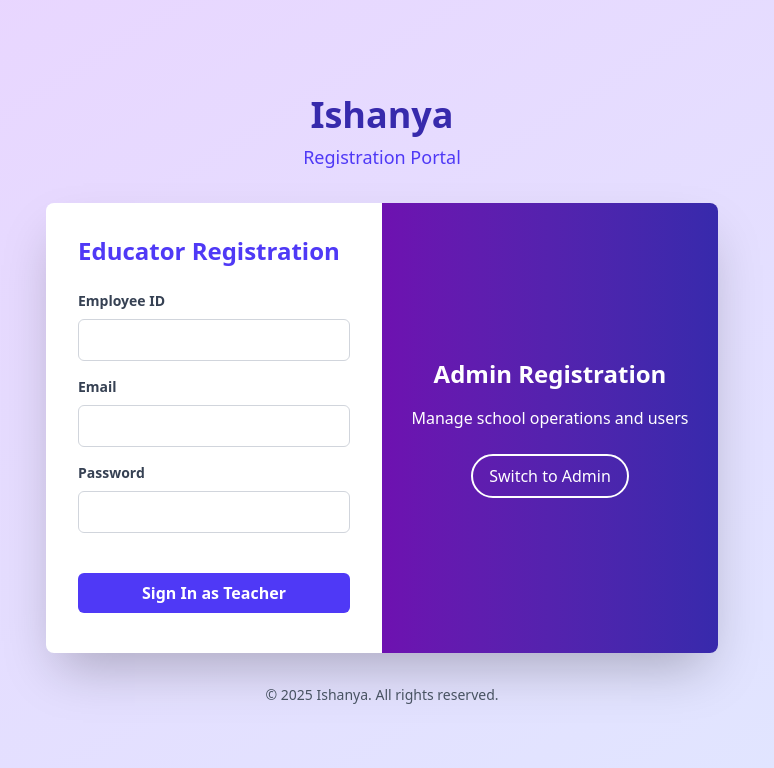
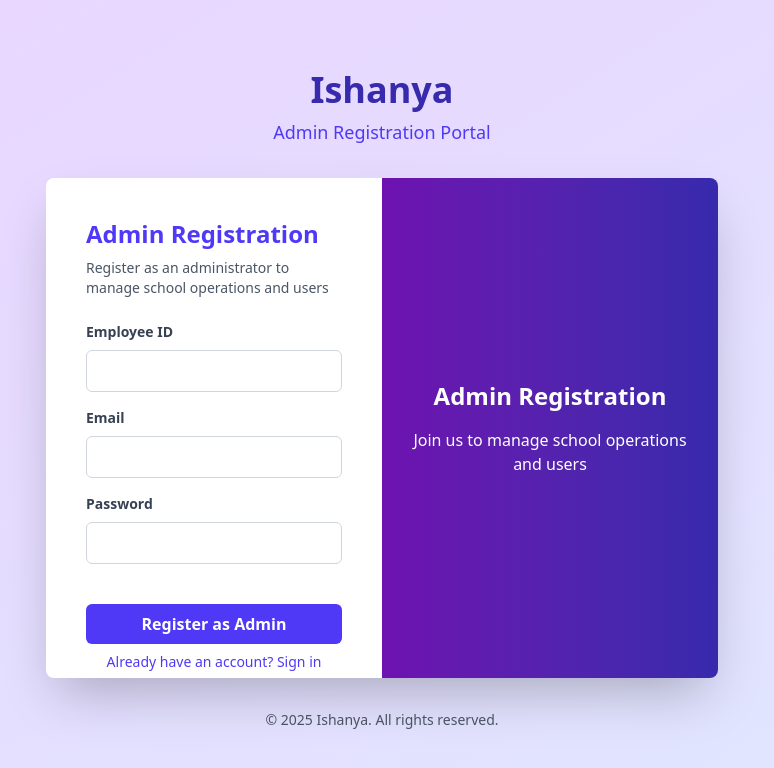
Before and after one commit to SinghSaheb44/Ishanya-Team3, a React (Vite) app in the folder frontend/: page /register in a window 1280 px wide. Shown: the top 768 px of the page, without its empty margins (258-1032 px from the left). Built offline with nearby package versions, Linux system fonts and the light colour scheme.

Commit message:
Update RegisterPage.jsx
Update RegisterPages

```diff
--- a/frontend/src/Pages/RegisterPage.jsx
+++ b/frontend/src/Pages/RegisterPage.jsx
@@ -2,7 +2,6 @@ import { useState } from "react";
 import axios from "axios"; // For making HTTP requests
 
 const RegisterPage = () => {
-  const [isAnimated, setIsAnimated] = useState(false);
   const [email, setEmail] = useState("");
   const [employeeId, setEmployeeId] = useState("");
   const [password, setPassword] = useState("");
@@ -17,30 +16,6 @@ const RegisterPage = () => {
       setErrorMessage("");
       setSuccessMessage("");
     }
-  };
-
-  // Validation for educator register (only email and password)
-  const validateEducatorForm = () => {
-    // Email validation
-    const emailRegex = /^[^\s@]+@[^\s@]+\.[^\s@]+$/;
-    if (!emailRegex.test(email)) {
-      setErrorMessage("Please enter a valid email address");
-      return false;
-    }
-
-    // Employee ID validation
-    if (!employeeId.trim()) {
-      setErrorMessage("Please enter an Employee ID");
-      return false;
-    }
-
-    // Password validation
-    if (password.length < 6) {
-      setErrorMessage("Password must be at least 6 characters long");
-      return false;
-    }
-
-    return true;
   };
 
   const validateAdminForm = () => {
@@ -66,18 +41,13 @@ const RegisterPage = () => {
     return true;
   };
 
-  const handleSubmit = async (e, userType) => {
+  const handleSubmit = async (e) => {
     e.preventDefault();
 
     setErrorMessage("");
     setSuccessMessage("");
 
-    // Validate inputs
-    const isValid = userType === "educator"
-      ? validateTeacherForm()
-      : validateAdminForm();
-
-    if (!isValid) return;
+    if (!validateAdminForm()) return;
 
     setIsLoading(true);
 
@@ -87,7 +57,7 @@ const RegisterPage = () => {
       const payload = {
         email,
         password,
-        role: userType === "teacher" ? "educator" : "admin",
+        role: "admin",
         profile_id: employeeId || `TEMP-${Math.random().toString(36).slice(2)}`
       };
 
@@ -96,7 +66,7 @@ const RegisterPage = () => {
       setSuccessMessage("Registration successful!");
 
       setTimeout(() => {
-        window.location.href = userType === "teacher" ? "/educator-dashboard" : "/admin";
+        window.location.href = "/admin";
       }, 1000);
     } catch (error) {
       if (error.response) {
@@ -116,7 +86,6 @@ const RegisterPage = () => {
     }
   };
 
-
   // Message display component
   const MessageDisplay = ({ error, success }) => {
     if (!error && !success) return null;
@@ -134,88 +103,20 @@ const RegisterPage = () => {
     <div className="flex flex-col items-center justify-center min-h-screen bg-gradient-to-br from-purple-200 to-indigo-100 p-6">
       <div className="mb-8 text-center">
         <h1 className="text-4xl font-bold text-indigo-800 mb-2">Ishanya</h1>
-        <p className="text-lg text-indigo-600">Registration Portal</p>
+        <p className="text-lg text-indigo-600">Admin Registration Portal</p>
       </div>
 
-      <div className="w-full max-w-2xl bg-white relative overflow-hidden rounded-lg shadow-2xl min-h-[450px]">
-        {/* Teacher Login Form */}
-        <div className={`absolute top-0 left-0 h-full w-1/2 transition-all duration-700 ease-in-out z-20 ${
-          isAnimated ? 'translate-x-full opacity-0' : 'opacity-100'
-        }`}>
-          <div className="p-8">
-            <h1 className="text-2xl font-bold text-indigo-600">Educator Registration</h1>
+      <div className="w-full max-w-2xl bg-white relative overflow-hidden rounded-lg shadow-2xl min-h-[500px]">
+        {/* Admin Registration Form */}
+        <div className="absolute top-0 left-0 h-full w-1/2 transition-all duration-700 ease-in-out z-20 opacity-100">
+          <div className="p-10">
+            <h1 className="text-2xl font-bold text-indigo-600">Admin Registration</h1>
             <p className="mt-2 text-sm text-gray-600">
-
+              Register as an administrator to manage school operations and users
             </p>
 
-            <form className="mt-6" onSubmit={(e) => handleSubmit(e, "teacher")}>
-            <div className="mb-4">
-                <label className="block text-gray-700 text-sm font-bold mb-2" htmlFor="teacher-employee-id">
-                  Employee ID
-                </label>
-                <input
-                  id="teacher-employee-id"
-                  type="text"
-                  value={employeeId}
-                  onChange={handleInputChange(setEmployeeId)}
-                  className="w-full px-3 py-2 border border-gray-300 rounded-md focus:outline-none focus:ring-1 focus:ring-indigo-500"
-                  required
-                />
-              </div>
+            <form className="mt-6" onSubmit={handleSubmit}>
               <div className="mb-4">
-                <label className="block text-gray-700 text-sm font-bold mb-2" htmlFor="teacher-email">
-                  Email
-                </label>
-                <input
-                  id="teacher-email"
-                  type="email"
-                  value={email}
-                  onChange={handleInputChange(setEmail)}
-                  className="w-full px-3 py-2 border border-gray-300 rounded-md focus:outline-none focus:ring-1 focus:ring-indigo-500"
-                  required
-                />
-              </div>
-              <div className="mb-6">
-                <label className="block text-gray-700 text-sm font-bold mb-2" htmlFor="teacher-password">
-                  Password
-                </label>
-                <input
-                  id="teacher-password"
-                  type="password"
-                  value={password}
-                  onChange={handleInputChange(setPassword)}
-                  className="w-full px-3 py-2 border border-gray-300 rounded-md focus:outline-none focus:ring-1 focus:ring-indigo-500"
-                  required
-                />
-              </div>
-
-              <MessageDisplay error={errorMessage} success={successMessage} />
-
-              <button
-                type="submit"
-                disabled={isLoading}
-                className={`w-full mt-4 bg-indigo-600 text-white font-bold py-2 px-4 rounded-md ${
-                  isLoading ? 'opacity-70 cursor-not-allowed' : 'hover:bg-indigo-700'
-                }`}
-              >
-                {isLoading ? "Signing in..." : "Sign In as Teacher"}
-              </button>
-            </form>
-          </div>
-        </div>
-
-        {/* Admin Login Form */}
-        <div className={`absolute top-0 left-0 h-full w-1/2 transition-all duration-700 ease-in-out ${
-          isAnimated ? 'translate-x-full opacity-100 z-20' : 'opacity-0 z-10'
-        }`}>
-          <div className="p-8">
-            <h1 className="text-2xl font-bold text-indigo-600">Admin Registration</h1>
-            <p className="mt-2 text-sm text-gray-600">
-
-            </p>
-
-            <form className="mt-6" onSubmit={(e) => handleSubmit(e, "admin")}>
-            <div className="mb-4">
                 <label className="block text-gray-700 text-sm font-bold mb-2" htmlFor="admin-employee-id">
                   Employee ID
                 </label>
@@ -241,7 +142,6 @@ const RegisterPage = () => {
                   required
                 />
               </div>
-
               <div className="mb-6">
                 <label className="block text-gray-700 text-sm font-bold mb-2" htmlFor="admin-password">
                   Password
@@ -265,54 +165,28 @@ const RegisterPage = () => {
                   isLoading ? 'opacity-70 cursor-not-allowed' : 'hover:bg-indigo-700'
                 }`}
               >
-                {isLoading ? "Signing in..." : "Sign In as Admin"}
+                {isLoading ? "Registering..." : "Register as Admin"}
               </button>
             </form>
+            <a
+              href="/login"
+              className="block text-center text-sm text-indigo-600 mt-2 hover:text-indigo-800"
+            >
+              Already have an account? Sign in
+            </a>
           </div>
         </div>
 
         {/* Overlay Container */}
-        <div className={`absolute top-0 left-1/2 w-1/2 h-full overflow-hidden transition-transform duration-700 ease-in-out z-30 ${
-          isAnimated ? '-translate-x-full' : ''
-        }`}>
-          <div className={`bg-gradient-to-r from-blue-800 via-purple-800 to-indigo-800 relative -left-full h-full w-[200%] ${
-            isAnimated ? 'translate-x-1/2' : 'translate-x-0'
-          } transition-transform duration-700 ease-in-out`}>
-            {/* Left Overlay Panel */}
-            <div className={`w-1/2 h-full absolute flex justify-center items-center top-0 ${
-              isAnimated ? 'translate-x-0' : '-translate-x-20'
-            } transition-transform duration-700 ease-in-out`}>
-              <div className="p-6 text-center">
-                <h1 className="text-2xl font-bold text-white mb-4">
-                  Teacher Registration
-                </h1>
-                <p className="text-white">Access classroom details</p>
-                <button
-  className="mt-6 py-2 px-4 bg-transparent rounded-full text-white border-2 border-white
-             hover:bg-white hover:bg-opacity-10 hover:text-black transition-colors duration-200"
-  onClick={() => setIsAnimated(!isAnimated)}
->
-                  Switch to Teacher
-                </button>
-              </div>
-            </div>
-
+        <div className="absolute top-0 left-1/2 w-1/2 h-full overflow-hidden transition-transform duration-700 ease-in-out z-30">
+          <div className="bg-gradient-to-r from-blue-800 via-purple-800 to-indigo-800 relative -left-full h-full w-[200%] translate-x-0 transition-transform duration-700 ease-in-out">
             {/* Right Overlay Panel */}
-            <div className={`w-1/2 h-full absolute flex justify-center items-center top-0 right-0 ${
-              isAnimated ? 'translate-x-20' : 'translate-x-0'
-            } transition-transform duration-700 ease-in-out`}>
+            <div className="w-1/2 h-full absolute flex justify-center items-center top-0 right-0 translate-x-0 transition-transform duration-700 ease-in-out">
               <div className="p-6 text-center">
                 <h1 className="text-2xl font-bold text-white mb-4">
                   Admin Registration
                 </h1>
-                <p className="text-white">Manage school operations and users</p>
-                <button
-  className="mt-6 py-2 px-4 bg-transparent rounded-full text-white border-2 border-white
-             hover:bg-white hover:bg-opacity-10 hover:text-black transition-colors duration-200"
-  onClick={() => setIsAnimated(!isAnimated)}
->
-                  Switch to Admin
-                </button>
+                <p className="text-white">Join us to manage school operations and users</p>
               </div>
             </div>
           </div>
```
